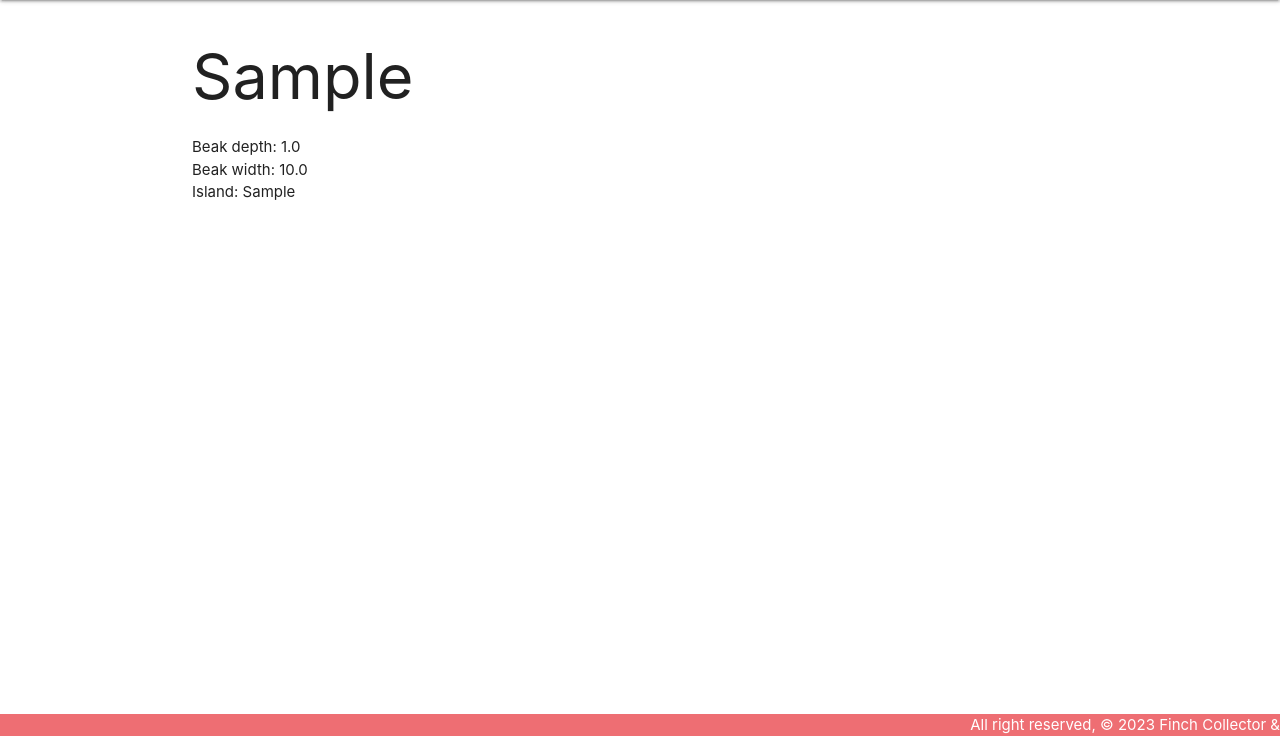
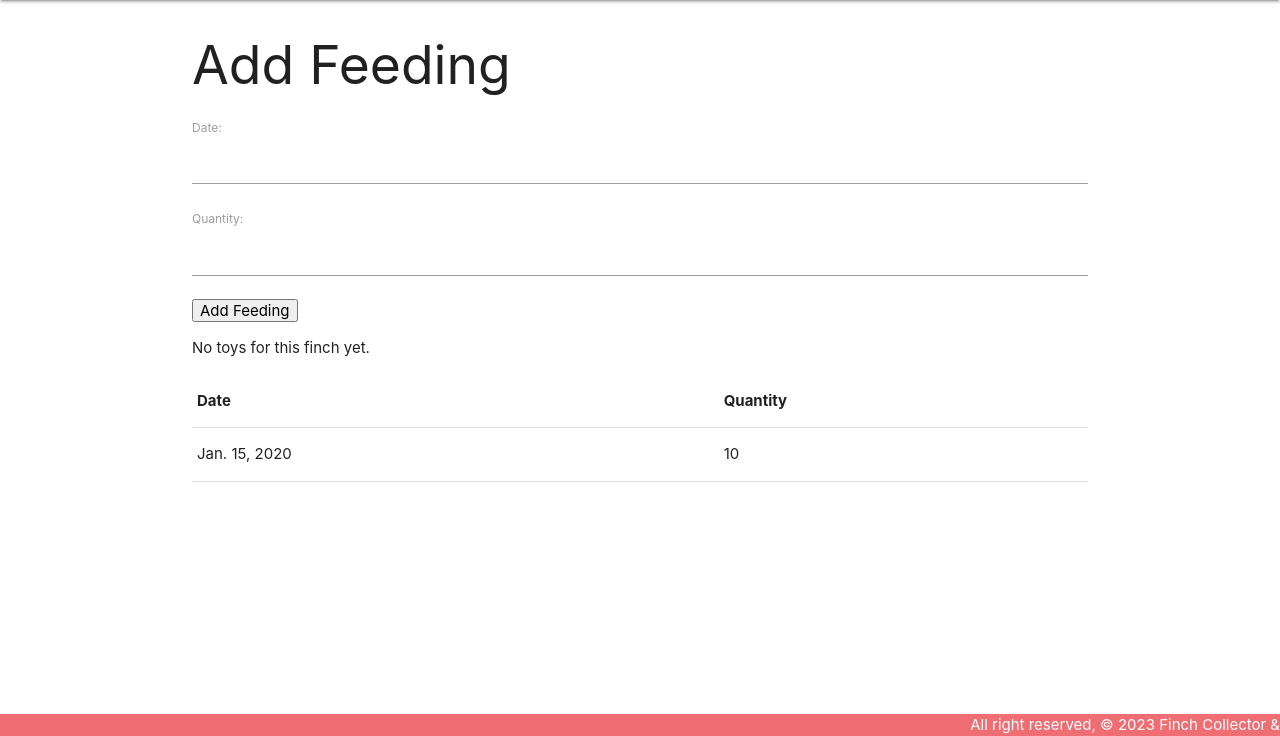
Before and after one commit to tayanaHL/Finch-Collector-Lab, a Django app: page /finches/1/ in a window 1280 px wide. Shown: the part 64-800 px from the top of the page. Run offline with Django 4.2, Linux system fonts and the light colour scheme; tables that the repository leaves empty hold one stand-in row (values such as "Sample post").

Commit message:
can't view toys

```diff
--- a/finchcollector/urls.py
+++ b/finchcollector/urls.py
@@ -30,6 +30,7 @@ urlpatterns = [
     path('about/', views.about, name='about'),
     path('finches/', views.finch_list, name='finch_list'),
     path('finches/<int:finch_id>/', views.finch_detail, name='finch_detail'),
-
-
+     path('toys/', views.ToyListView.as_view(), name='toy_list'),
+    path('toys/add/', views.ToyCreateView.as_view(), name='toy_add'),
+    path('finches/<int:pk>/', views.FinchDetailView.as_view(), name='finch_detail')
 ]
--- a/main_app/forms.py
+++ b/main_app/forms.py
@@ -1,5 +1,6 @@
 from django import forms
 from .models import Finch
+from main_app.models import Feeding
 
 class FinchForm(forms.ModelForm):
     class Meta:
@@ -16,3 +17,8 @@ class FinchDeleteForm(forms.ModelForm):
         super().__init__(*args, **kwargs)
         self.fields['confirm_delete'] = forms.BooleanField(required=True, initial=False,
                                                            label='Are you sure you want to delete this Finch?')
+
+class FeedingForm(forms.ModelForm):
+    class Meta:
+        model = Feeding
+        fields = ['date', 'quantity']
--- a/main_app/models.py
+++ b/main_app/models.py
@@ -1,17 +1,35 @@
 from django.db import models
 from django import forms
-
-
-# Create your models here.
-
+from django.utils import timezone
 
 class Finch(models.Model):
     species = models.CharField(max_length=100)
     beak_depth = models.FloatField(default=0.0)
     beak_width = models.FloatField(default=0.0)
     island = models.CharField(max_length=100)
+    created_at = models.DateTimeField(default=timezone.now)
+    updated_at = models.DateTimeField(auto_now=True)
+
+def __str__(self):
+        return self.species
+
+def feedings(self):
+        return Feeding.objects.filter(finch=self).order_by('-date')
 
 class FinchForm(forms.ModelForm):
     class Meta:
         model = Finch
         fields = ['species', 'beak_depth', 'beak_width', 'island']
+
+class Feeding(models.Model):
+    date = models.DateField()
+    quantity = models.IntegerField()
+    finch = models.ForeignKey(Finch, on_delete=models.CASCADE, related_name='feedings')
+
+def __str__(self):
+        return f"{self.date} - {self.finch.species}"
+
+class Toy(models.Model):
+    name = models.CharField(max_length=100)
+    description = models.TextField()
+    finches = models.ManyToManyField(Finch, related_name='toys')
--- a/main_app/templates/finch_detail.html
+++ b/main_app/templates/finch_detail.html
@@ -1,10 +1,35 @@
 {% extends 'base.html' %}
 
 {% block content %}
-<h1>{{ finch.species }}</h1>
-<ul>
-    <li>Beak depth: {{ finch.beak_depth }}</li>
-    <li>Beak width: {{ finch.beak_width }}</li>
-    <li>Island: {{ finch.island }}</li>
-</ul>
+<h2>Add Feeding</h2>
+<form method="post">
+  {% csrf_token %}
+  {{ form.as_p }}
+  <button type="submit">Add Feeding</button>
+</form>
+<table>
+  <thead>
+    <tr>
+      <th>Date</th>
+      <th>Quantity</th>
+    </tr>
+  </thead>
+  <tbody>
+    {% for feeding in feedings %}
+      <tr>
+        <td>{{ feeding.date }}</td>
+        <td>{{ feeding.quantity }}</td>
+      </tr>
+    {% empty %}
+      <tr>
+        <td colspan="2">No feedings yet.</td>
+      </tr>
+    {% endfor %}
+    {% if user.is_authenticated %}
+    <a href="{% url 'main_app:toy_list' %}" class="btn btn-primary">Add Toy</a>
+  {% else %}
+    <p>No toys for this finch yet.</p>
+  {% endif %}
+  </tbody>
+</table>
 {% endblock %}
--- a/main_app/views.py
+++ b/main_app/views.py
@@ -1,9 +1,12 @@
 from django.shortcuts import render, get_object_or_404
 from django.http import JsonResponse
-from main_app.models import Finch
+from main_app.models import Finch, Feeding, Toy
 from django.urls import reverse_lazy
-from django.views.generic.edit import CreateView, UpdateView, DeleteView
-from main_app.models import Finch, FinchForm
+from django.views.generic import CreateView, UpdateView, DeleteView, DetailView
+from main_app.forms import FinchForm, FeedingForm
+from django.shortcuts import redirect
+from django.views.generic import ListView
+
 
 
 def about(request):
@@ -15,7 +18,17 @@ def finch_list(request):
 
 def finch_detail(request, finch_id):
     finch = get_object_or_404(Finch, pk=finch_id)
-    return render(request, 'finch_detail.html', {'finch': finch})
+    feedings = finch.feedings.all().order_by('-date')
+    if request.method == 'POST':
+        form = FeedingForm(request.POST)
+        if form.is_valid():
+            feeding = form.save(commit=False)
+            feeding.finch = finch
+            feeding.save()
+            return redirect('finch_detail', finch_id=finch.id)
+    else:
+        form = FeedingForm()
+    return render(request, 'finch_detail.html', {'finch': finch, 'form': form, 'feedings': feedings})
 
 
 class FinchCreateView(CreateView):
@@ -34,3 +47,42 @@ class FinchDeleteView(DeleteView):
     model = Finch
     template_name = 'finch_delete.html'
     success_url = reverse_lazy('finch_list')
+
+class FeedingCreateView(CreateView):
+    model = Feeding
+    form_class = FeedingForm
+    template_name = 'feeding_form.html'
+
+    def form_valid(self, form):
+        finch = get_object_or_404(Finch, pk=self.kwargs['pk'])
+        form.instance.finch = finch
+        return super().form_valid(form)
+
+    def get_success_url(self):
+        finch = self.object.finch
+        return reverse_lazy('finch_detail', args=[finch.pk])
+
+
+class ToyListView(ListView):
+    model = Toy
+    template_name = 'main_app/toy_list.html'
+
+
+class ToyCreateView(CreateView):
+    model = Toy
+    template_name = 'main_app/toy_form.html'
+    fields = '__all__'
+
+
+class FinchDetailView(DetailView):
+    model = Finch
+    template_name = 'main_app/finch_detail.html'
+
+    def get_context_data(self, **kwargs):
+        context = super().get_context_data(**kwargs)
+        finch = self.object
+        toys = Toy.objects.all()
+        available_toys = [t for t in toys if finch not in t.finches.all()]
+        context['toys'] = finch.toys.all()
+        context['available_toys'] = available_toys
+        return context
```
Also changed, not shown: main_app/templates/toy_list.html (added, +28 -0 lines), main_app/migrations/0003_finch_created_at_finch_updated_at_feeding.py (added), main_app/migrations/0004_alter_feeding_finch_toy.py (added).
